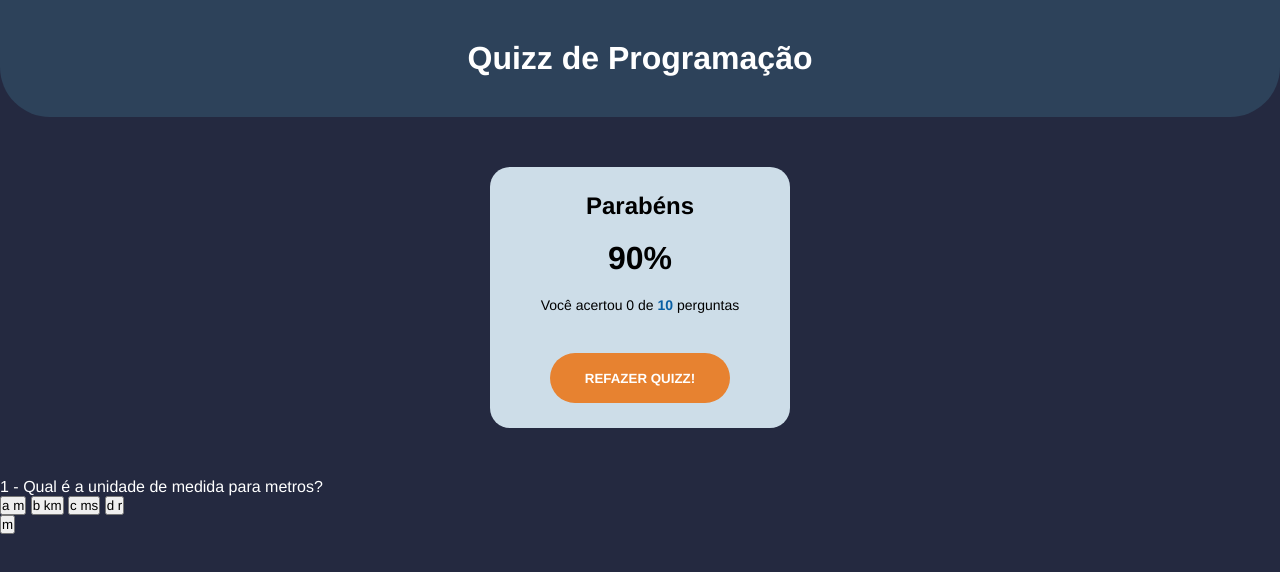
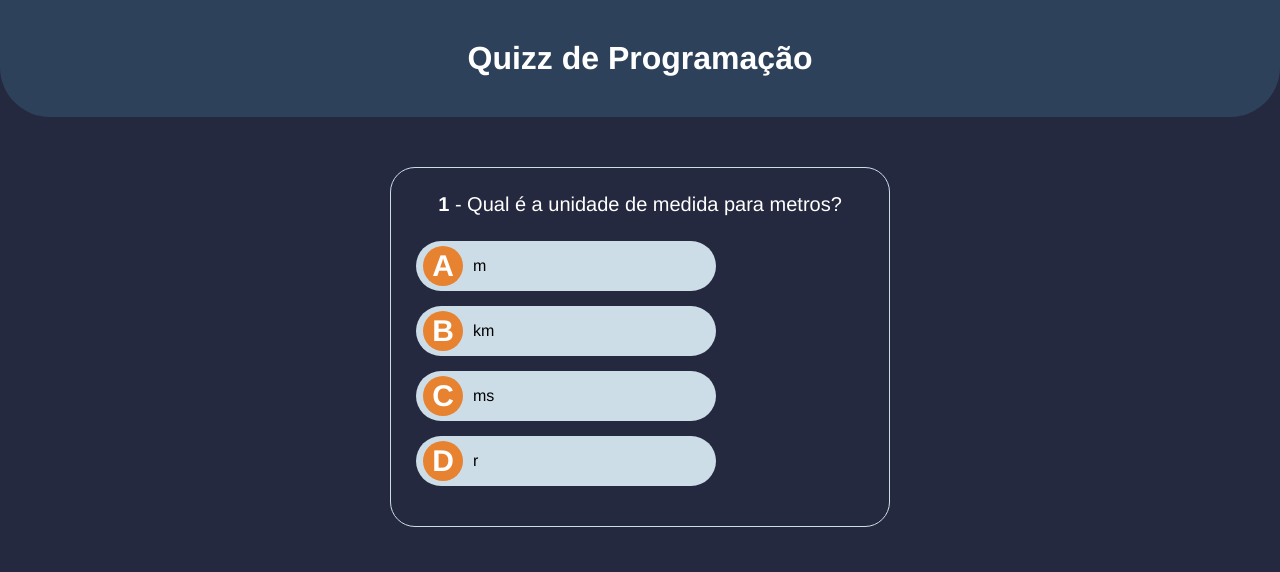
Before and after one commit to Yoshizak1/Quizz, a plain HTML site: page index.html in a window 1280 px wide. Drawn offline with Linux system fonts and the light colour scheme.

Commit message:
update estrutura html css

```diff
--- a/css/style.css
+++ b/css/style.css
@@ -74,3 +74,92 @@ body {
     border-color: #e78230;
     color: #e78230;
 }
+
+/* Quizz Container */
+
+#quizz-container {
+    width: 500px;
+    margin: 50px auto;
+    border: 1px solid #cddde8;
+    padding: 25px;
+    border-radius: 25px;
+}
+
+#question {
+    text-align: center;
+    margin-bottom: 25px;
+    font-size: 20px;
+}
+
+#question-number {
+    font-weight: bold;
+}
+
+#answers-box button {
+    display: flex;
+    align-items: center;
+    margin: 15px 0;
+    width: 300px;
+    height: 50px;
+    border-radius: 25px;
+    background-color: #cddde8;
+    border: 2px solid transparent;
+    color: #fff;
+    text-align: left;
+    padding-left: 5px;
+    color: #000;
+    cursor: pointer;
+    transition: .5s;
+}
+
+#answers-box button:hover {
+    background-color: #e78230;
+    color: #fff;
+}
+
+#answers-box .btn-letter {
+    font-size: 30px;
+    font-weight: bold;
+    background-color: #e78230;
+    color: #fff;
+    border-radius: 50%;
+    line-height: 40px;
+    text-align: center;
+    text-transform: uppercase;
+    flex: 1 1 0;
+    max-width: 40px;
+}
+
+.question-answer {
+    flex: 1 1 0;
+    margin-left: 10px;
+    font-size: 16px;
+}
+
+#quizz-container .wrong-answer,
+#quizz-container .wrong-answer .btn-letter {
+    background-color: #e62210;
+    color: #fff;
+}
+
+#quizz-container .correct-answer,
+#quizz-container .correct-answer .btn-letter {
+    background-color: #40b576;
+    color: #fff;
+}
+
+/* RESPONSIVO */
+@media(max-width: 450px) {
+    #quizz-container {
+        border: none;
+        width: 100%;
+    }
+
+    #answers-box button {
+        width: 100%;
+    }
+
+    #score-container {
+        width: 90%;
+    }
+}
--- a/index.html
+++ b/index.html
@@ -10,7 +10,7 @@
 <body>
     <h1 id="main-title">Quizz de Programação</h1>
     <!-- Score Board -->
-    <div id="score-container">
+    <div id="score-container" class="hide">
         <h2>Parabéns</h2>
         <p id="display-score"><span>90</span>%</p>
         <p>Você acertou <span id="corret-answer">0</span> de <span id="questions-qty">10</span> perguntas</p>
@@ -22,17 +22,15 @@
             <span id="question-number">1</span> - <span id="question-text">Qual é a unidade de medida para metros?</span>
         </p>
         <div id="answers-box">
-            <button class="correct-answer"><span class="btn-letter">a</span> <span class="question-answer">m</span> </button>
-            <button class="wrong-answer"><span class="btn-letter">b</span> <span class="question-answer">km</span> </button>
+            <button><span class="btn-letter">a</span> <span class="question-answer">m</span> </button>
+            <button><span class="btn-letter">b</span> <span class="question-answer">km</span> </button>
             <button><span class="btn-letter">c</span> <span class="question-answer">ms</span> </button>
             <button><span class="btn-letter">d</span> <span class="question-answer">r</span> </button>
         </div>
     </div>
 
 <!-- Templade de Resposta -->
-    <button><span class="answers-templeta hide">a</span> <span class="question-answer">m</span> </button>
-
-
+    <button class="answers-templeta hide"><span>a</span> <span class="question-answer">m</span> </button>
 
     <script src="js/script.js"></script>
 </body>
```
